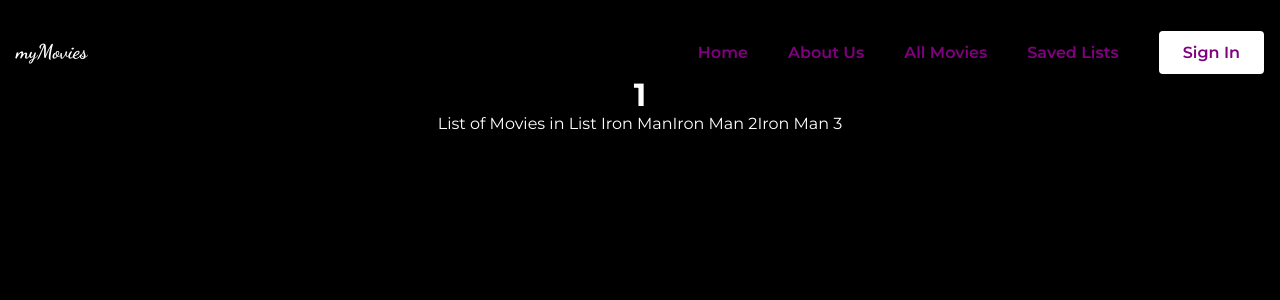
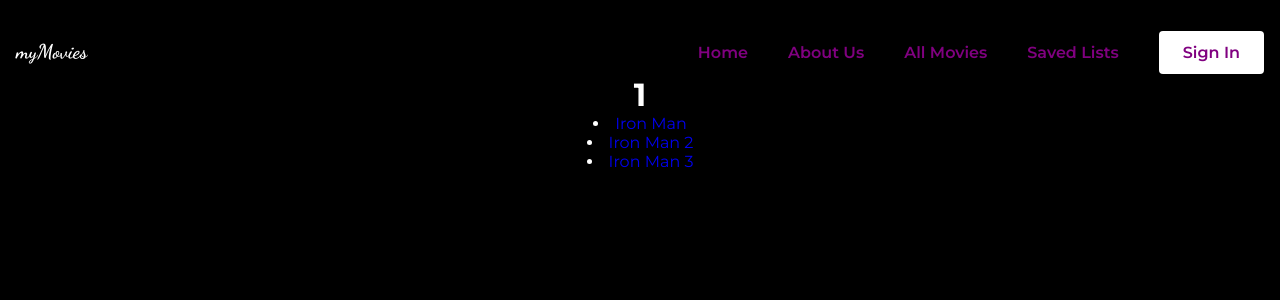
Before and after one commit to AlanWYChen/CS348_Group_Project, a React (Vite) app in the folder myMovies/: page /savedlists/1 in a window 1280 px wide. Shown: the top 300 px of the page. Built offline with nearby package versions, Linux system fonts and the light colour scheme.

Commit message:
view saved list

```diff
--- a/myMovies/src/pages/viewlist.tsx
+++ b/myMovies/src/pages/viewlist.tsx
@@ -1,5 +1,6 @@
 import React, { useState } from 'react';
 import { useParams } from 'react-router-dom';
+import { Link } from "react-router-dom";
 
 // import "./movieInfo.css";
 
@@ -39,7 +40,12 @@ const ListInfo: React.FC = () => {
   return (
     <div>
       <h1>{list.id}</h1>
-      <p>List of Movies in List {list.title}</p>
+      {list.title &&
+					list.title.map((movie) => (
+						<li key={movie}>
+							<Link to={"/"}>{movie}</Link>
+						</li>
+					))}
     </div>
   );
 };
```
